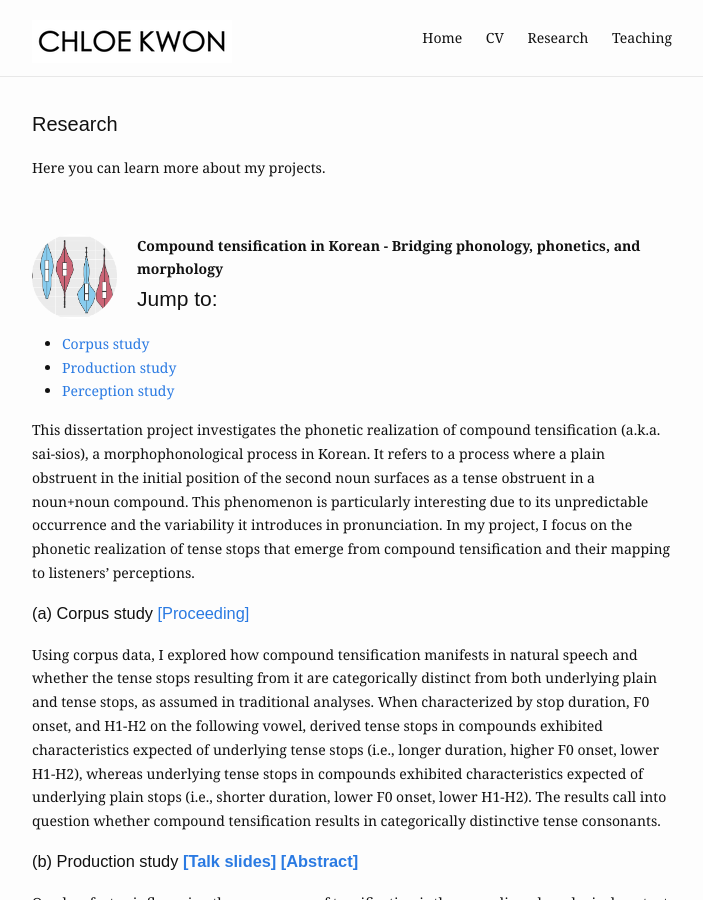
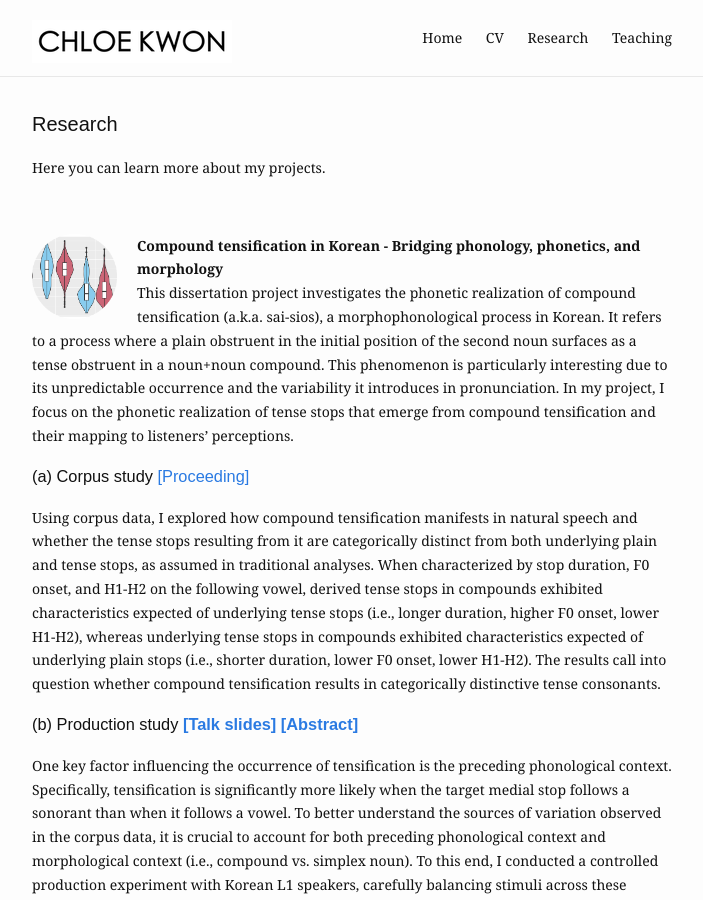
Before and after one commit to chloedkkwon/chloedkkwon.github.io, a Jekyll site: the page built from research.md, in a window 1280 px wide and 900 px high. Shown: the whole window, without its empty margins (288-991 px from the left). Built offline with Jekyll 4.4.1, drawn with Linux system fonts in a browser that asks for light colours.

Commit message:
Update research.md

```diff
--- a/research.md
+++ b/research.md
@@ -8,11 +8,6 @@ items:
       src: /assets/img/work/a_project.png
       alt: a_project
     description: |
-
-      ## Jump to:
-      - [Corpus study](##a-corpus-study)
-      - [Production study](##b-production-study)
-      - [Perception study](##c-perception-study)
 
       This dissertation project investigates the phonetic realization of compound tensification (a.k.a. sai-sios), a morphophonological process in Korean. It refers to a process where a plain obstruent in the initial position of the second noun surfaces as a tense obstruent in a noun+noun compound. This phenomenon is particularly interesting due to its unpredictable occurrence and the variability it introduces in pronunciation. In my project, I focus on the phonetic realization of tense stops that emerge from compound tensification and their mapping to listeners' perceptions.
 
```
